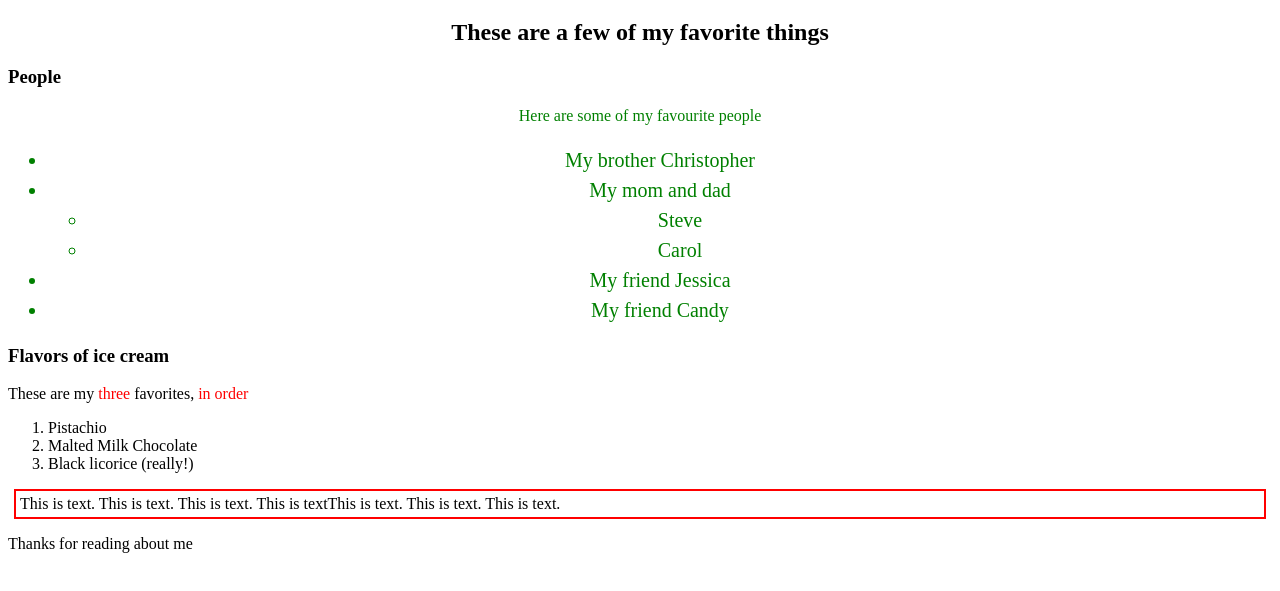
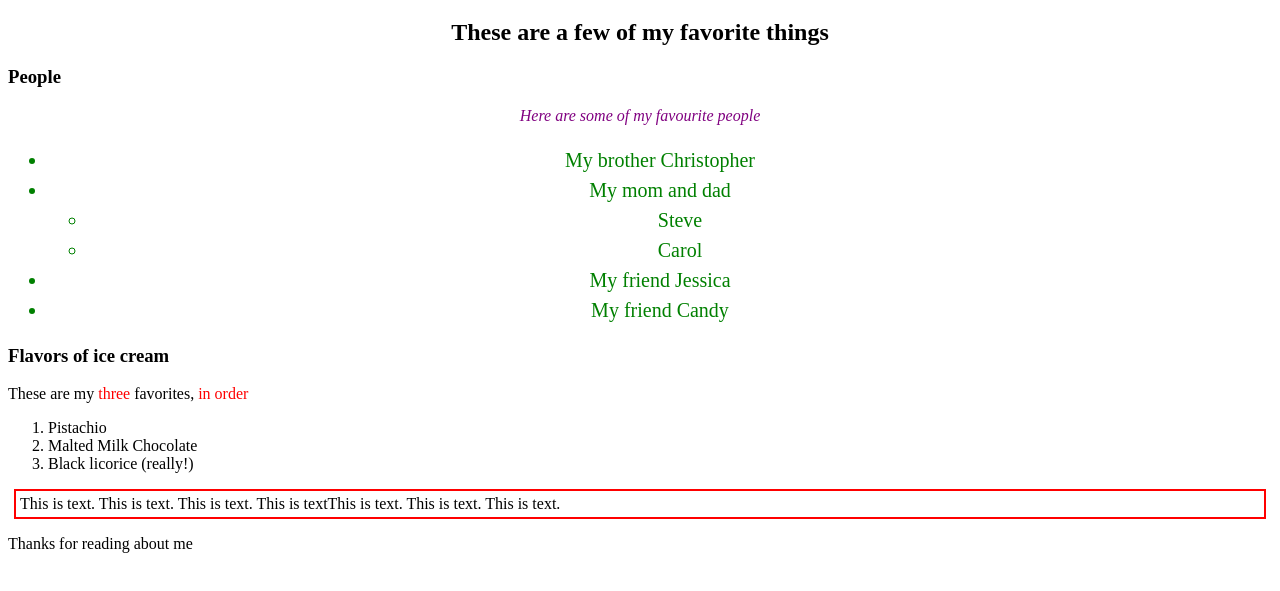
Before and after one commit to Annaspeciale/my-first-webpage, a plain HTML site: page index.html in a window 1280 px wide. Shown: the part 61-652 px from the top of the page. Drawn offline with Linux system fonts and the light colour scheme.

Commit message:
add purple color to my favorite people header

```diff
--- a/css/same_styles.css
+++ b/css/same_styles.css
@@ -31,3 +31,8 @@ text-align: center;
  padding: 4px;
  margin: 6px;
 }
+
+.important p {
+  font-style: italic;
+  color: purple;
+}
```
